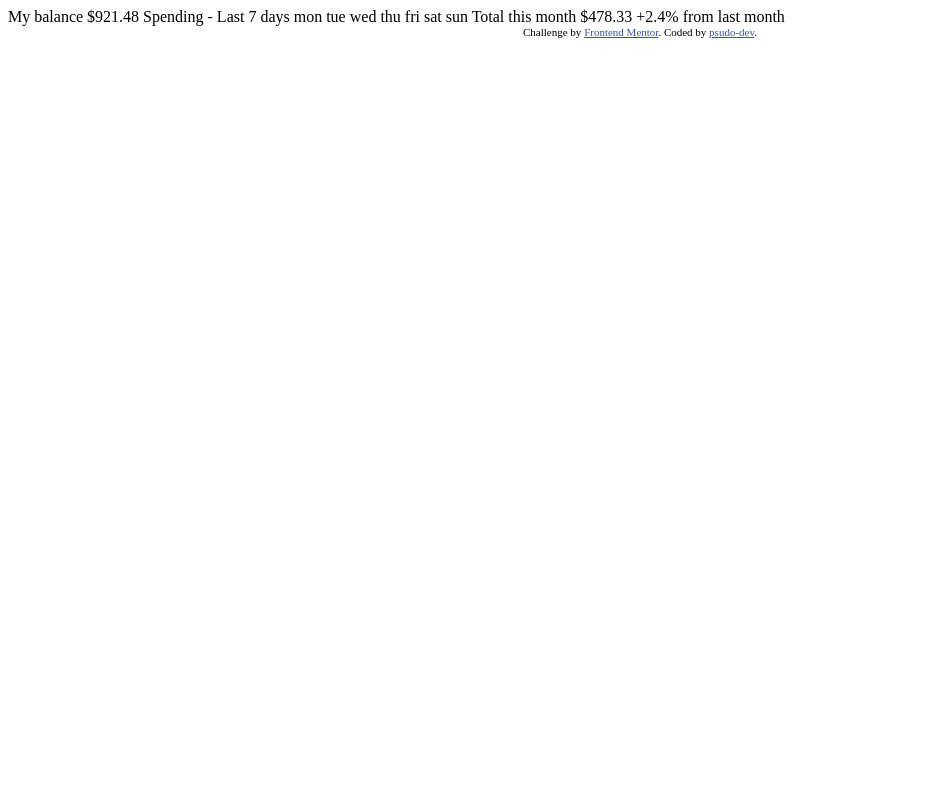
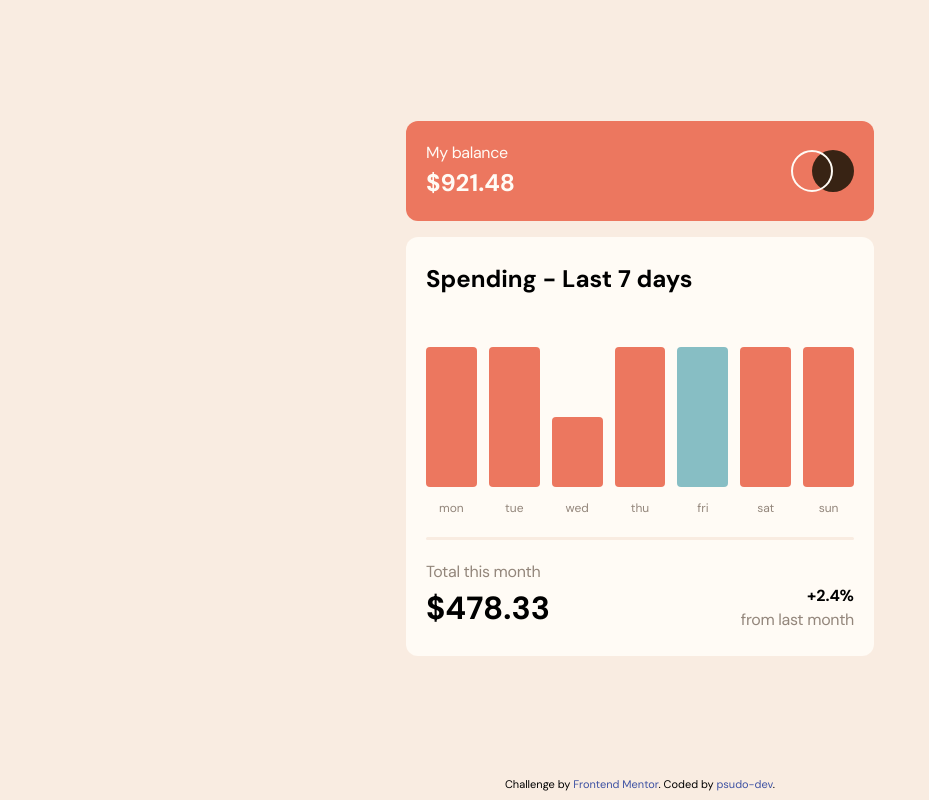
Before and after one commit to psudo-dev/frontend-mentor_-_expenses-chart-component, a website built with Vite: page index.html in a window 1280 px wide. Shown: the whole page, without its empty margins (0-929 px from the left). Built offline with nearby package versions, Linux system fonts and the light colour scheme.

Commit message:
added css, html and ts

```diff
--- a/css/style.css
+++ b/css/style.css
@@ -0,0 +1,255 @@
+:root {
+	--red-500: hsl(10, 79%, 65%);
+	--blue-300: hsl(186, 34%, 65%);
+	--brown-950: hsl(25, 47%, 15%);
+	--brown-400: hsl(28, 10%, 53%);
+	--red-100: hsl(26, 66%, 93%);
+	--white: hsl(38, 100%, 98%);
+}
+
+*,
+*::before,
+*::after {
+	box-sizing: border-box;
+	margin: 0;
+	padding: 0;
+}
+
+html,
+body {
+	height: 100%;
+}
+
+body {
+	min-height: 100dvh;
+	line-height: 1.5;
+	-webkit-font-smoothing: antialiased;
+	font-size: 1.125rem;
+	font-family: "DM Sans", sans-serif;
+	font-weight: 400;
+	background: var(--red-100);
+}
+
+p,
+h1,
+h2,
+h3,
+h4,
+h5,
+h6 {
+	overflow-wrap: break-word;
+}
+
+img,
+picture,
+video,
+canvas,
+svg {
+	display: block;
+	max-width: 100%;
+	height: auto;
+}
+
+input,
+button,
+textarea,
+select {
+	font: inherit;
+}
+
+a {
+	text-decoration: none;
+	color: inherit;
+}
+
+ul,
+ol {
+	list-style: none;
+}
+
+@media (prefers-reduced-motion: reduce) {
+	*,
+	*::before,
+	*::after {
+		transition-duration: 0s !important;
+
+		animation-duration: 0s !important;
+
+		scroll-behavior: auto !important;
+	}
+}
+
+.sr-only {
+	position: absolute;
+	width: 1px;
+	height: 1px;
+	padding: 0;
+	margin: -1px;
+	overflow: hidden;
+	clip: rect(0, 0, 0, 0);
+	white-space: nowrap;
+	border-width: 0;
+}
+
+.card-container {
+	height: 97vh;
+	display: grid;
+	margin: auto;
+	max-width: 500px;
+	align-content: center;
+	padding-inline: 1rem;
+	gap: 1rem;
+}
+
+/* CARD HEADER */
+
+.card-header__wrapper {
+	display: flex;
+	justify-content: space-between;
+	align-items: center;
+	background: var(--red-500);
+	padding: 1.25rem;
+	border-radius: 0.75rem;
+}
+
+.card-header__text {
+	display: grid;
+	color: var(--white);
+}
+
+.card-header__title {
+	font-size: 1rem;
+	font-weight: 400;
+	letter-spacing: -0.02em;
+}
+
+.card-header__balance {
+	font-size: 1.5rem;
+	font-weight: 700;
+}
+
+.card-header__icon {
+	position: relative;
+	height: 2.625rem;
+	width: 2.625rem;
+	border-radius: 50%;
+	background: var(--brown-950);
+}
+
+.card-header__icon::before {
+	content: "";
+	display: block;
+	position: absolute;
+	left: -1.3125rem;
+	height: 2.625rem;
+	width: 2.625rem;
+	border-radius: 50%;
+	border: 2px solid var(--white);
+}
+
+/* CARD CONTENT */
+
+.card-content__wrapper {
+	display: grid;
+	gap: 1.25rem;
+	background: var(--white);
+	border-radius: 0.75rem;
+	padding-inline: 1.25rem;
+	padding-block: 1.5rem;
+}
+
+.card-content__title {
+	font-size: 1.5rem;
+}
+
+.graphic__wrapper {
+	display: grid;
+	grid-template-columns: repeat(7, 1fr);
+	align-items: end;
+	justify-items: center;
+	gap: 0.75rem;
+	height: 200px;
+	max-height: 250px;
+	font-size: 0.75rem;
+}
+
+.graphic__column {
+	display: flex;
+	flex-direction: column-reverse;
+	gap: 0.75rem;
+	height: 85%;
+	width: 100%;
+	position: relative;
+}
+
+.graphic__column:hover::before {
+	content: attr(data-value);
+	position: absolute;
+	padding: 0.5rem;
+	top: -3rem;
+	left: -0.5rem;
+	font-size: 1rem;
+	font-weight: 700;
+	color: var(--white);
+	background: var(--brown-950);
+	border-radius: 0.25rem;
+}
+
+#wednesday {
+	height: 50%;
+}
+
+.graphic__column--day {
+	color: var(--brown-400);
+	align-self: center;
+}
+
+.graphic__column--value {
+	height: 100%;
+	background: var(--red-500);
+	border-radius: 0.25rem;
+}
+
+.graphic__column--value.active {
+	background: var(--blue-300);
+}
+
+.card-content__separator {
+	height: 3px;
+	width: 100%;
+	border-radius: 2px;
+	background: var(--red-100);
+}
+
+.summary__wrapper {
+	display: flex;
+	justify-content: space-between;
+}
+
+.this-month__wrapper {
+	display: grid;
+	align-content: end;
+}
+
+.this-month__value {
+	font-size: 2rem;
+	font-weight: 700;
+}
+
+.last-month__wrapper {
+	justify-items: right;
+	align-content: end;
+}
+
+.last-month__value {
+	font-weight: 700;
+	font-size: 1rem;
+}
+
+.this-month__title,
+.last-month__title {
+	color: var(--brown-400);
+	font-weight: 400;
+	font-size: 1rem;
+	letter-spacing: -0.02em;
+}
--- a/index.html
+++ b/index.html
@@ -7,7 +7,11 @@
   <!-- displays site properly based on user's device -->
 
   <link rel="icon" type="image/png" sizes="32x32" href="./images/favicon-32x32.png">
-
+  <link rel="preconnect" href="https://fonts.googleapis.com">
+  <link rel="preconnect" href="https://fonts.gstatic.com" crossorigin>
+  <link
+    href="https://fonts.googleapis.com/css2?family=DM+Sans:ital,opsz,wght@0,9..40,100..1000;1,9..40,100..1000&display=swap"
+    rel="stylesheet">
   <link rel="stylesheet" href="./css/style.css">
   <title>Frontend Mentor | Expenses chart component</title>
 
@@ -25,25 +29,60 @@
 </head>
 
 <body>
-
-  My balance
-  $921.48
-
-  Spending - Last 7 days
-
-  mon
-  tue
-  wed
-  thu
-  fri
-  sat
-  sun
-
-  Total this month
-  $478.33
-
-  +2.4%
-  from last month
+  <main class="card-container">
+    <h1 class="sr-only">Expenses Chart Component</h1>
+    <div class="card-header__wrapper">
+      <div class="card-header__text">
+        <h2 class="card-header__title">My balance</h2>
+        <p class="card-header__balance">$921.48</p>
+      </div>
+      <span class="card-header__icon"></span>
+    </div>
+    <div class="card-content__wrapper">
+      <h2 class="card-content__title">Spending - Last 7 days</h2>
+      <ul class="card-content__graphic graphic__wrapper">
+        <li class="graphic__column" id="monday">
+          <p class="graphic__column--day">mon</p>
+          <span class="graphic__column--value"></span>
+        </li>
+        <li class="graphic__column" id="tuesday">
+          <p class="graphic__column--day">tue</p>
+          <span class="graphic__column--value"></span>
+        </li>
+        <li class="graphic__column" id="wednesday">
+          <p class="graphic__column--day">wed</p>
+          <span class="graphic__column--value"></span>
+        </li>
+        <li class="graphic__column" id="thursday">
+          <p class="graphic__column--day">thu</p>
+          <span class="graphic__column--value"></span>
+        </li>
+        <li class="graphic__column" id="friday">
+          <p class="graphic__column--day">fri</p>
+          <span class="graphic__column--value active"></span>
+        </li>
+        <li class="graphic__column" id="saturday">
+          <p class="graphic__column--day">sat</p>
+          <span class="graphic__column--value"></span>
+        </li>
+        <li class="graphic__column" id="sunday">
+          <p class="graphic__column--day">sun</p>
+          <span class="graphic__column--value"></span>
+        </li>
+      </ul>
+      <span class="card-content__separator"></span>
+      <div class="card-content__summary summary__wrapper">
+        <div class="summary__this-month this-month__wrapper">
+          <h3 class="this-month__title">Total this month</h3>
+          <p class="this-month__value">$478.33</p>
+        </div>
+        <div class="summary__last-month last-month__wrapper">
+          <p class="last-month__value">+2.4%</p>
+          <h3 class="last-month__title">from last month</h3>
+        </div>
+      </div>
+    </div>
+  </main>
 
   <footer class="attribution">
     Challenge by <a href="https://www.frontendmentor.io?ref=challenge">Frontend Mentor</a>.
--- a/src/index.ts
+++ b/src/index.ts
@@ -1 +1,5 @@
 import "../css/style.css";
+
+const column = document.querySelector("#wednesday");
+
+if (column instanceof HTMLLIElement) column.dataset.value = "$23.67";
```
